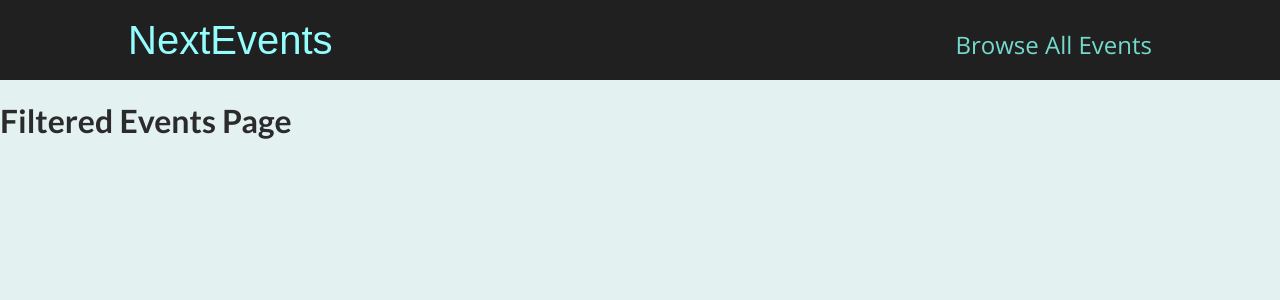
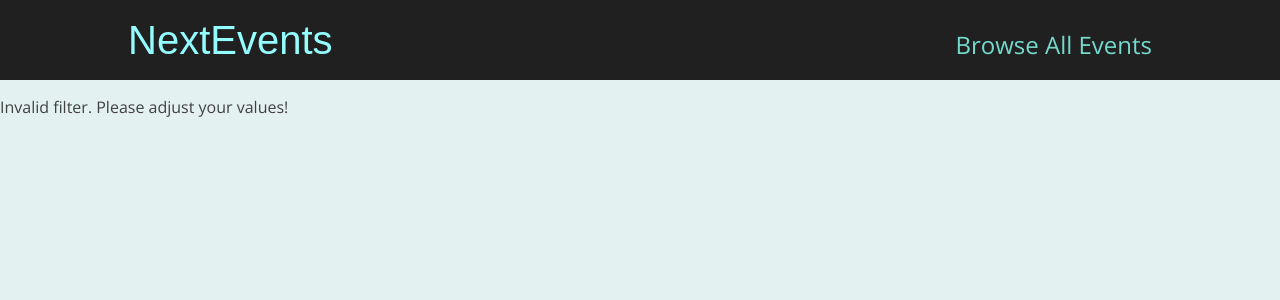
Before and after one commit to impruthvi/events-nextjs, a Next.js app: page /events in a window 1280 px wide. Shown: the top 300 px of the page. Built offline with nearby package versions, Linux system fonts and the light colour scheme.

Commit message:
implemented search page

```diff
--- a/pages/events/[...slug].js
+++ b/pages/events/[...slug].js
@@ -1,9 +1,47 @@
+import { useRouter } from "next/router";
+import EventList from "../../components/events/event-list";
+import { getFilteredEvents } from "../../dummy-data";
+
 const FilteredEventsPage = () => {
-    return (
-        <div>
-            <h1>Filtered Events Page</h1>
-        </div>
-    )
-}
+  const router = useRouter();
 
-export default FilteredEventsPage
+  const filterData = router.query.slug;
+
+  if (!filterData) {
+    return <p className="center">Loading...</p>;
+  }
+
+  const filteredYear = filterData[0];
+  const filteredMonth = filterData[1];
+
+  const numYear = +filteredYear;
+  const numMonth = +filteredMonth;
+
+  if (
+    isNaN(numYear) ||
+    isNaN(numMonth) ||
+    numYear > 2030 ||
+    numYear < 2021 ||
+    numMonth < 1 ||
+    numMonth > 12
+  ) {
+    return <p>Invalid filter. Please adjust your values!</p>;
+  }
+
+  const filteredEvents = getFilteredEvents({
+    year: numYear,
+    month: numMonth,
+  });
+
+  if (!filteredEvents || filteredEvents.length === 0) {
+    return <p>No events found for the chosen filter!</p>;
+  }
+
+  return (
+    <div>
+      <EventList events={filteredEvents} />
+    </div>
+  );
+};
+
+export default FilteredEventsPage;
```
